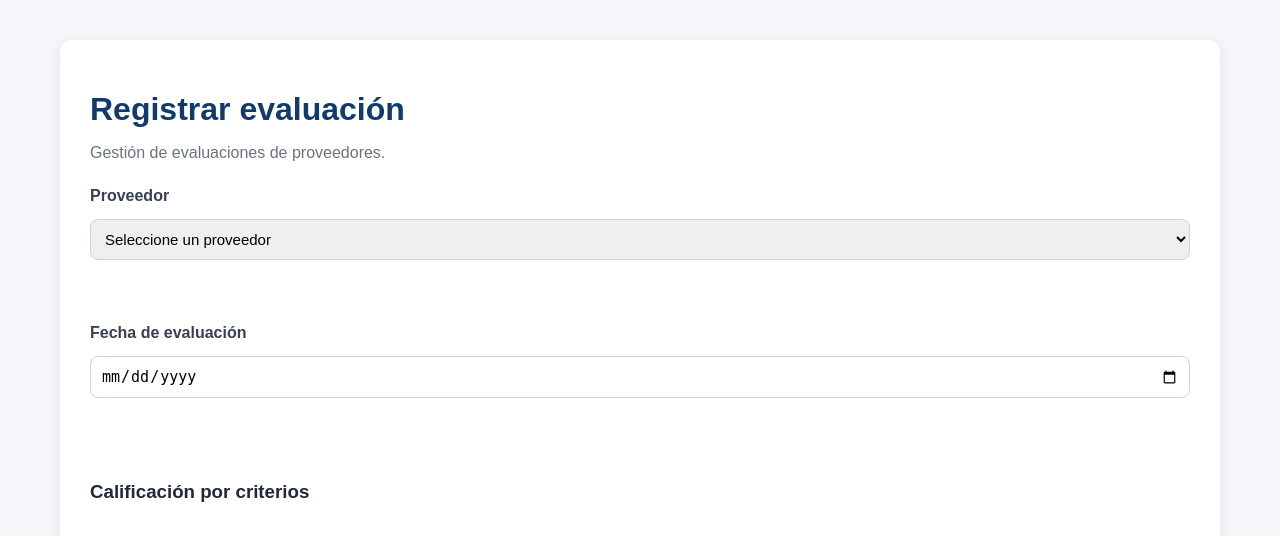
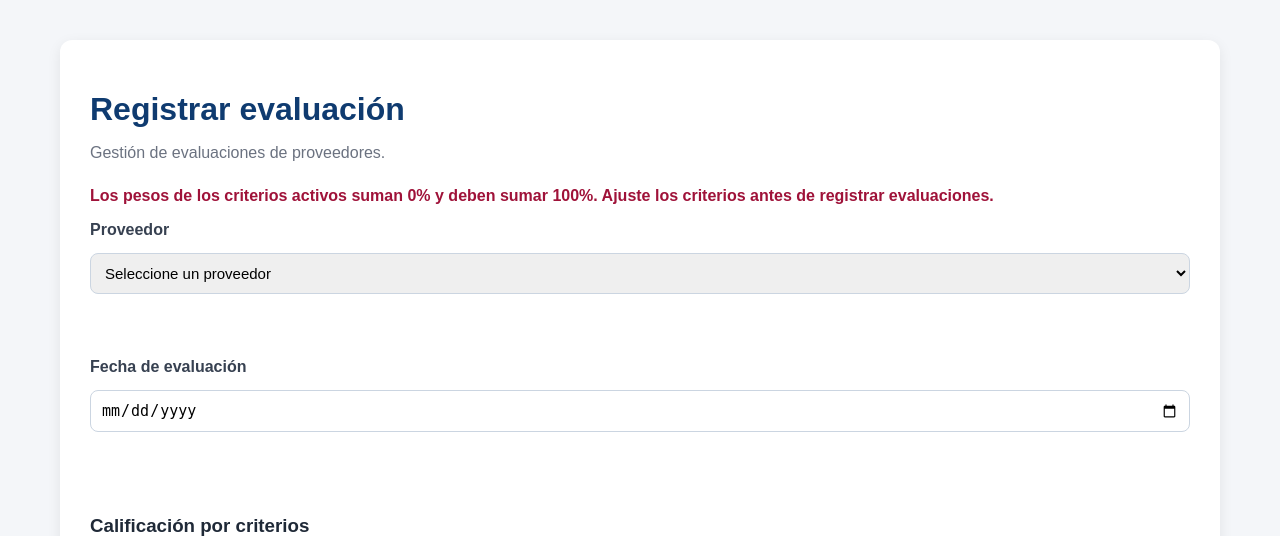
Before and after one commit to LuisTorres-LFTP/epcore, a Spring Boot app: page /evaluaciones/nueva in a window 1280 px wide. Shown: the top 536 px of the page. Run offline with Spring Boot 4, Linux system fonts and the light colour scheme; the visitor is signed in with stand-in values (Sample User, id 1); data that the repository does not hold is empty; some of the project's set-up classes (security, data sources, template engines, error pages and the like) are left out, and stand-ins take their place.

Commit message:
Pesos de criterios activos deben sumar 100% para evaluar
Corrige el defecto BUG-005 del plan de pruebas:
- La lista de criterios muestra la suma de pesos de los activos
  (verde si es 100%, rojo si no).
- No se permite registrar evaluaciones mientras la suma sea distinta
  de 100%: aviso y botón deshabilitado en el formulario, y validación
  en el servidor.
- El formulario de evaluación solo muestra los criterios activos y el
  servidor rechaza criterios inactivos o calificaciones faltantes.

Co-Authored-By: Claude Opus 5.5 <noreply@anthropic.com>

```diff
--- a/src/main/java/com/epcore/controller/CriterioWebController.java
+++ b/src/main/java/com/epcore/controller/CriterioWebController.java
@@ -18,6 +18,8 @@ public class CriterioWebController {
     @GetMapping("/criterios")
     public String listarCriterios(Model model) {
         model.addAttribute("criterios", criterioService.listarTodos());
+        model.addAttribute("sumaPesos", criterioService.sumaPesosActivos());
+        model.addAttribute("sumaPesosRequerida", CriterioService.SUMA_PESOS_REQUERIDA);
         return "proveedores/criterios/lista";
     }
 
--- a/src/main/java/com/epcore/controller/EvaluacionWebController.java
+++ b/src/main/java/com/epcore/controller/EvaluacionWebController.java
@@ -70,7 +70,12 @@ public class EvaluacionWebController {
     public String mostrarFormularioNueva(Model model) {
         model.addAttribute("evaluacion", new Evaluacion());
         model.addAttribute("proveedores", proveedorService.listarProveedores());
-        model.addAttribute("criterios", criterioService.listarTodos());
+        model.addAttribute("criterios", criterioService.listarActivos());
+
+        int sumaPesos = criterioService.sumaPesosActivos();
+        if (sumaPesos != CriterioService.SUMA_PESOS_REQUERIDA) {
+            model.addAttribute("avisoPesos", mensajeSumaPesos(sumaPesos));
+        }
 
         return "evaluaciones/formulario";
     }
@@ -90,6 +95,10 @@ public class EvaluacionWebController {
             if (evaluacion.getFechaEvaluacion() == null) {
                 throw new IllegalArgumentException("La fecha de evaluación es obligatoria.");
             }
+            int sumaPesos = criterioService.sumaPesosActivos();
+            if (sumaPesos != CriterioService.SUMA_PESOS_REQUERIDA) {
+                throw new IllegalArgumentException(mensajeSumaPesos(sumaPesos));
+            }
 
             for (Map.Entry<String, String> entry : parametros.entrySet()) {
                 if (entry.getKey().startsWith("calificacion_")) {
@@ -99,6 +108,10 @@ public class EvaluacionWebController {
                         Long idCriterio = Long.parseLong(entry.getKey().replace("calificacion_", ""));
                         Criterio criterio = criterioService.buscarPorId(idCriterio)
                                 .orElseThrow(() -> new IllegalArgumentException("Criterio no encontrado"));
+                        if (!Boolean.TRUE.equals(criterio.getActivo())) {
+                            throw new IllegalArgumentException(
+                                    "El criterio '" + criterio.getNombreCriterio() + "' está inactivo y no se puede calificar.");
+                        }
 
                         double calificacion;
                         try {
@@ -114,6 +127,9 @@ public class EvaluacionWebController {
                         calificaciones.put(criterio, calificacion);
                     }
                 }
+            }
+            if (calificaciones.size() != criterioService.listarActivos().size()) {
+                throw new IllegalArgumentException("Debe calificar todos los criterios activos.");
             }
         } catch (IllegalArgumentException e) {
             flash.addFlashAttribute("mensajeError", e.getMessage());
@@ -165,4 +181,9 @@ public class EvaluacionWebController {
 
         return "evaluaciones/detalle";
     }
+
+    private String mensajeSumaPesos(int sumaPesos) {
+        return "Los pesos de los criterios activos suman " + sumaPesos + "% y deben sumar "
+                + CriterioService.SUMA_PESOS_REQUERIDA + "%. Ajuste los criterios antes de registrar evaluaciones.";
+    }
 }
--- a/src/main/java/com/epcore/repository/CriterioRepository.java
+++ b/src/main/java/com/epcore/repository/CriterioRepository.java
@@ -3,5 +3,9 @@ package com.epcore.repository;
 import com.epcore.entity.Criterio;
 import org.springframework.data.jpa.repository.JpaRepository;
 
+import java.util.List;
+
 public interface CriterioRepository extends JpaRepository<Criterio, Long> {
+
+    List<Criterio> findByActivoTrue();
 }
--- a/src/main/resources/templates/evaluaciones/formulario.html
+++ b/src/main/resources/templates/evaluaciones/formulario.html
@@ -20,6 +20,7 @@
     </p>
 
     <p th:if="${mensajeError}" th:text="${mensajeError}" style="color:#9F1239;font-weight:600"></p>
+    <p th:if="${avisoPesos != null and avisoPesos != mensajeError}" th:text="${avisoPesos}" style="color:#9F1239;font-weight:600"></p>
 
     <form th:action="@{/evaluaciones/guardar}"
           th:object="${evaluacion}"
@@ -124,7 +125,7 @@
         <br>
 
         <!-- BOTONES -->
-        <button type="submit">
+        <button type="submit" th:disabled="${avisoPesos != null}">
             Guardar evaluación
         </button>
 
--- a/src/main/resources/templates/proveedores/criterios/lista.html
+++ b/src/main/resources/templates/proveedores/criterios/lista.html
@@ -24,6 +24,11 @@
     &nbsp; | &nbsp;
     <a th:href="@{/usuarios}" class="link">Ver usuarios</a>
     </span>
+
+    <p th:if="${sumaPesos == sumaPesosRequerida}" style="color:#166534;font-weight:600"
+       th:text="'Suma de pesos de los criterios activos: ' + ${sumaPesos} + '%'"></p>
+    <p th:unless="${sumaPesos == sumaPesosRequerida}" style="color:#9F1239;font-weight:600"
+       th:text="'Suma de pesos de los criterios activos: ' + ${sumaPesos} + '%. Debe ser ' + ${sumaPesosRequerida} + '% para poder registrar evaluaciones.'"></p>
 
     <table>
         <thead>
```
Also changed, not shown: src/main/java/com/epcore/service/CriterioService.java (+7 -0 lines), src/main/java/com/epcore/service/impl/CriterioServiceImpl.java (+12 -0 lines).
